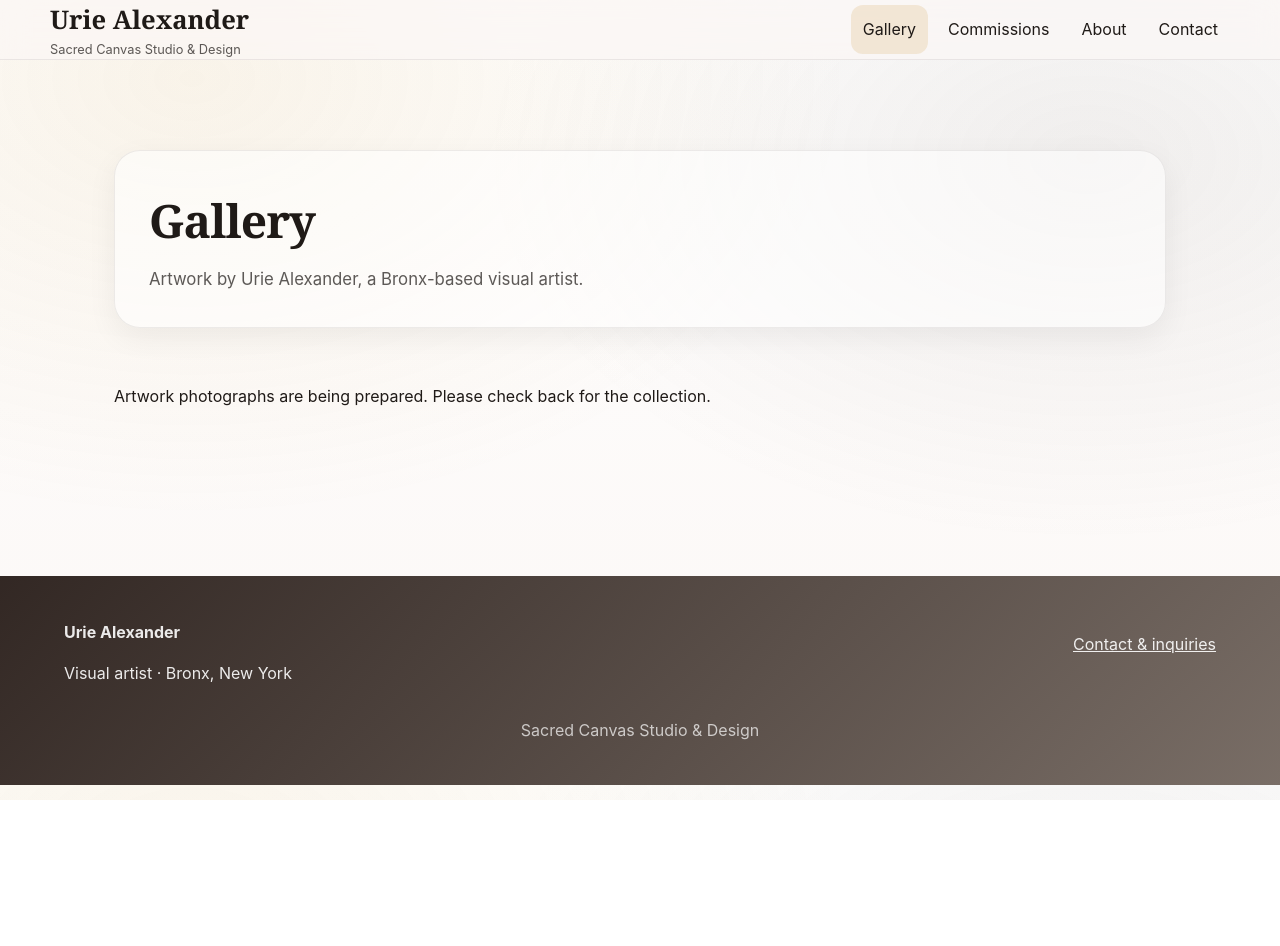
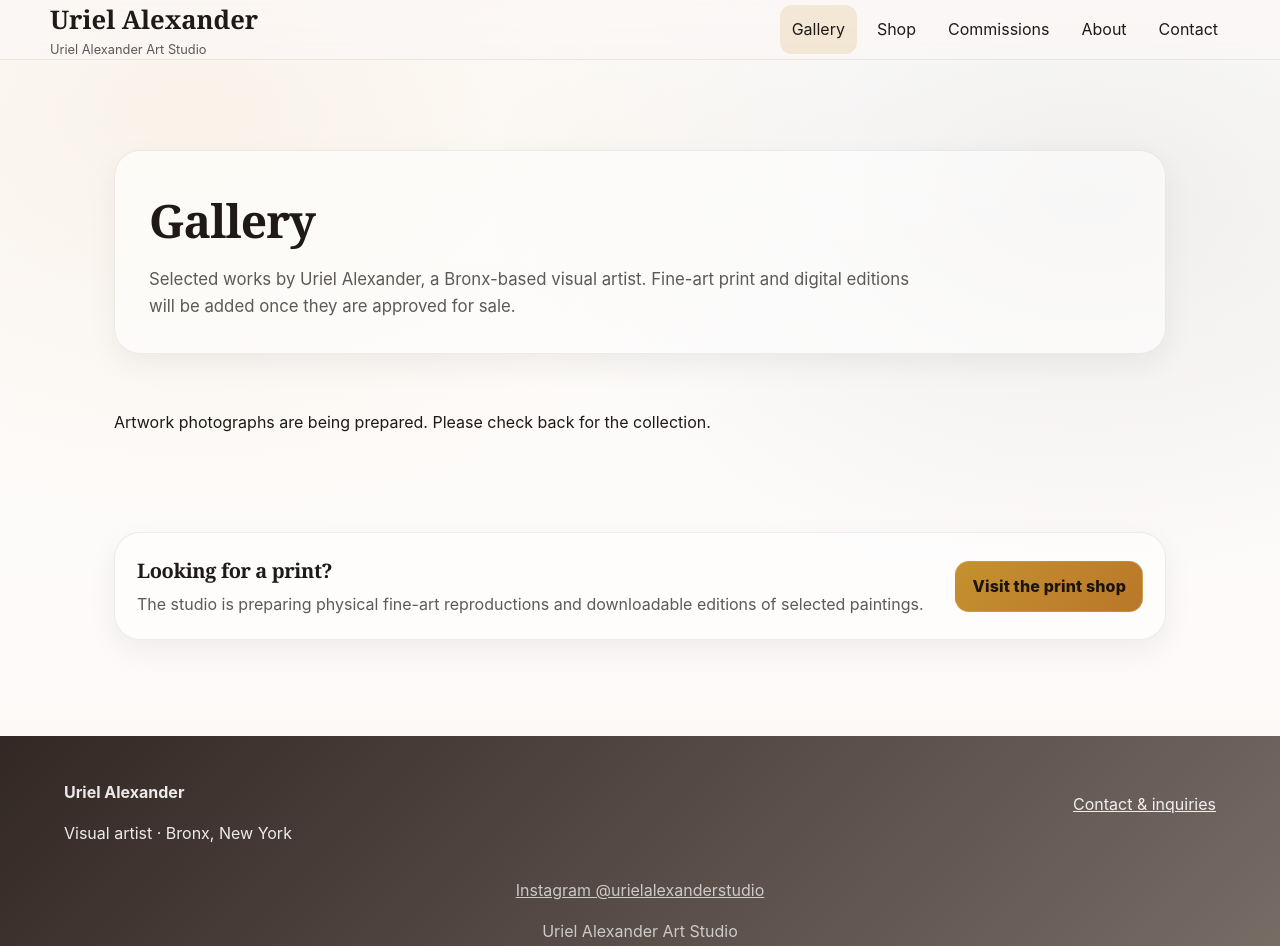
Before and after one commit to ubutler1/SacredStudioDesign, a website: page gallery.html in a window 1280 px wide. Shown: the top 946 px of the page. Before the commit the page ends 800 px from the top, so only its background shows below. Drawn offline with Linux system fonts and the light colour scheme.

Commit message:
Prepare gallery.html for Uriel Alexander Art Studio shop launch

```diff
--- a/gallery.html
+++ b/gallery.html
@@ -3,8 +3,8 @@
 <head>
 <meta charset="UTF-8">
 <meta name="viewport" content="width=device-width, initial-scale=1">
-<meta name="description" content="Artwork by Urie Alexander">
-<title>Gallery | Sacred Canvas Studio &amp; Design</title>
+<meta name="description" content="Artwork by Uriel Alexander">
+<title>Gallery | Uriel Alexander Art Studio</title>
 <link rel="stylesheet" href="style.css">
 <script src="site-data.js" defer>
 </script>
@@ -16,15 +16,16 @@
 <header id="nav-bar">
 <nav class="site-nav" aria-label="Primary navigation">
 <a class="navbar-brand" href="index.html">
-<span class="brand-name">Urie Alexander</span>
-<span class="brand-subtitle">Sacred Canvas Studio &amp; Design</span>
+<span class="brand-name">Uriel Alexander</span>
+<span class="brand-subtitle">Uriel Alexander Art Studio</span>
 </a>
 <ul class="site-links">
 <li>
 <a class="nav-link active" aria-current="page" href="gallery.html">Gallery</a>
 </li>
+<li><a class="nav-link" href="shop.html">Shop</a></li>
 <li>
-<a class="nav-link"  href="commissions.html">Commissions</a>
+<a class="nav-link" href="commissions.html">Commissions</a>
 </li>
 <li>
 <a class="nav-link"  href="about.html">About</a>
@@ -39,7 +40,7 @@
 <section class="page-hero">
 <div class="page-hero-inner">
 <h1 class="page-title">Gallery</h1>
-<p class="page-subtitle">Artwork by Urie Alexander, a Bronx-based visual artist.</p>
+<p class="page-subtitle">Selected works by Uriel Alexander, a Bronx-based visual artist. Fine-art print and digital editions will be added once they are approved for sale.</p>
 <div class="filter-row" role="group" aria-label="Gallery categories" hidden>
 <button class="chip is-active" type="button" data-filter="all" aria-pressed="true">All</button>
 <button class="chip" type="button" data-filter="abstract" aria-pressed="false">Abstract</button>
@@ -56,18 +57,20 @@
 <p>Enable JavaScript to browse the artwork collection and filter by category.</p>
 </noscript>
 </section>
+<section class="page-section"><div class="cta-panel"><div><h2 class="cta-title">Looking for a print?</h2><p class="cta-text">The studio is preparing physical fine-art reproductions and downloadable editions of selected paintings.</p></div><a class="cta-button" href="shop.html">Visit the print shop</a></div></section>
 </main>
 <footer id="footer">
 <div class="footer-section">
 <div class="footer-content">
 <div>
-<strong>Urie Alexander</strong>
+<strong>Uriel Alexander</strong>
 <p>Visual artist · Bronx, New York</p>
 </div>
 <a href="contact.html">Contact &amp; inquiries</a>
 </div>
 <div class="footer-bottom">
-<p>Sacred Canvas Studio &amp; Design</p>
+<p><a class="footer-social-link" href="https://www.instagram.com/urielalexanderstudio/" target="_blank" rel="noopener noreferrer">Instagram @urielalexanderstudio</a></p>
+<p>Uriel Alexander Art Studio</p>
 </div>
 </div>
 </footer>
```
